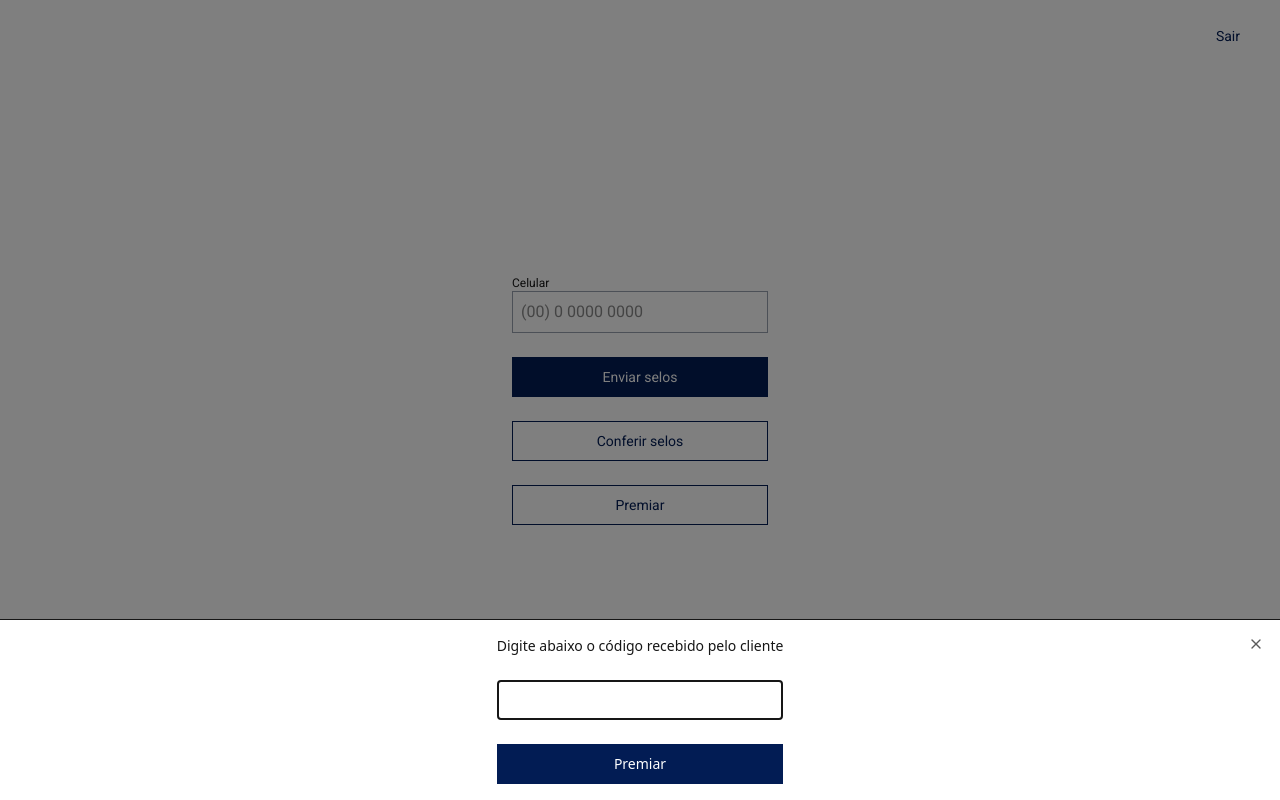
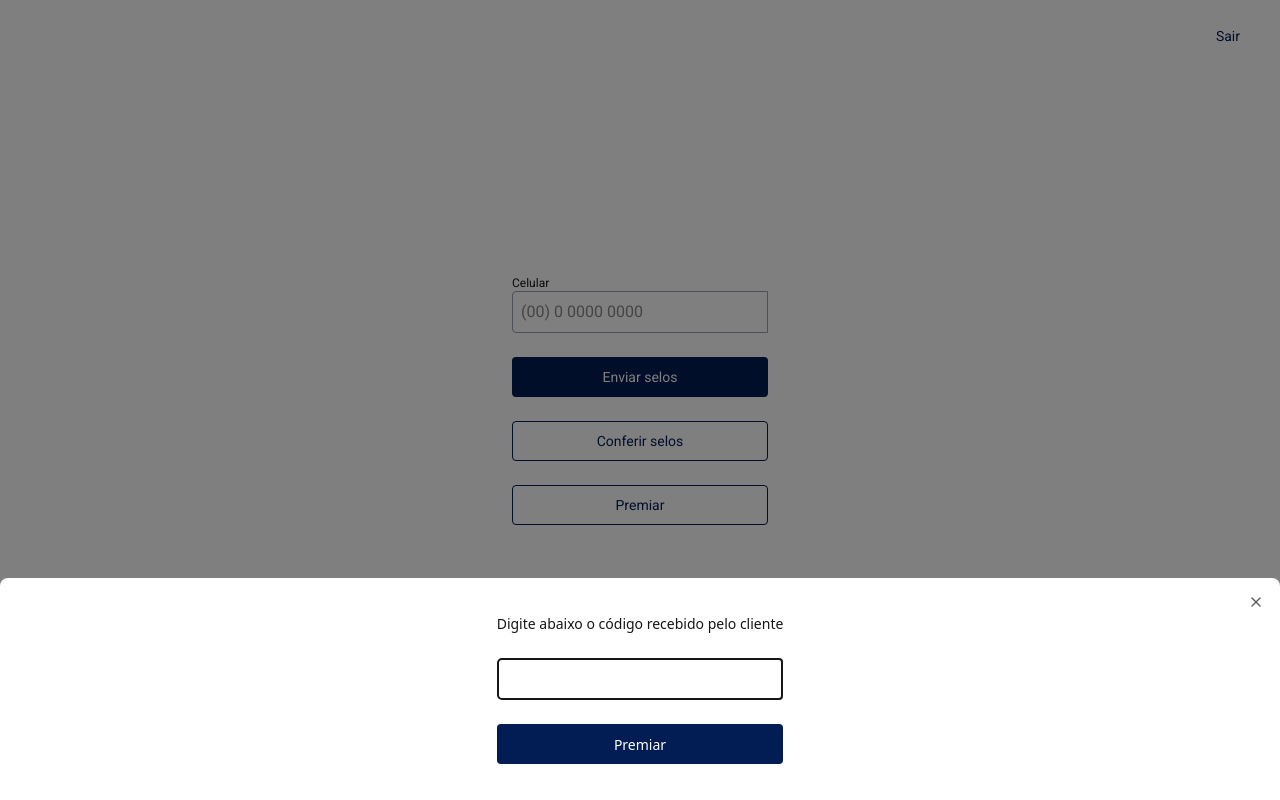
Before and after one commit to victormilitao/fideliza, a React (Vite) app: page / in a window 1280 px wide. Both pictures are taken after a click on the button "Premiar". Built offline with nearby package versions, Linux system fonts and the light colour scheme.

Commit message:
refactor bottom sheet component

```diff
--- a/package.json
+++ b/package.json
@@ -11,6 +11,7 @@
   },
   "dependencies": {
     "@radix-ui/react-dialog": "^1.1.6",
+    "@radix-ui/react-visually-hidden": "^1.1.2",
     "@tailwindcss/vite": "^4.0.17",
     "class-variance-authority": "^0.7.1",
     "clsx": "^2.1.1",
--- a/src/App.css
+++ b/src/App.css
@@ -65,10 +65,6 @@
 }
 
 @theme inline {
-  --radius-sm: calc(var(--radius) - 4px);
-  --radius-md: calc(var(--radius) - 2px);
-  --radius-lg: var(--radius);
-  --radius-xl: calc(var(--radius) + 4px);
   --color-background: var(--background);
   --color-foreground: var(--foreground);
   --color-card: var(--card);
--- a/src/components/bottom-sheet.tsx
+++ b/src/components/bottom-sheet.tsx
@@ -3,7 +3,9 @@ import {
   SheetContent,
   SheetDescription,
   SheetHeader,
+  SheetTitle,
 } from '@/components/ui/sheet'
+import { VisuallyHidden } from '@radix-ui/react-visually-hidden'
 
 type BottomSheetProps = {
   children?: React.ReactNode
@@ -18,9 +20,12 @@ export const BottomSheet = ({
 }: BottomSheetProps) => {
   return (
     <Sheet open={open} onOpenChange={onOpenChange}>
-      <SheetContent side='bottom'>
-        <SheetHeader>
-          <SheetDescription>{children}</SheetDescription>
+      <SheetContent side='bottom' className='p-5'>
+        <SheetHeader className='text-center'>
+          <VisuallyHidden>
+            <SheetTitle />
+          </VisuallyHidden>
+          <SheetDescription asChild>{children}</SheetDescription>
         </SheetHeader>
       </SheetContent>
     </Sheet>
--- a/src/components/ui/sheet.tsx
+++ b/src/components/ui/sheet.tsx
@@ -64,7 +64,7 @@ function SheetContent({
           side === "top" &&
             "data-[state=closed]:slide-out-to-top data-[state=open]:slide-in-from-top inset-x-0 top-0 h-auto border-b",
           side === "bottom" &&
-            "data-[state=closed]:slide-out-to-bottom data-[state=open]:slide-in-from-bottom inset-x-0 bottom-0 h-auto border-t",
+            "data-[state=closed]:slide-out-to-bottom data-[state=open]:slide-in-from-bottom inset-x-0 bottom-0 h-auto rounded-t-lg",
           className
         )}
         {...props}
```
Also changed, not shown: 1 other file (tests, documents, lock files or other folders).
